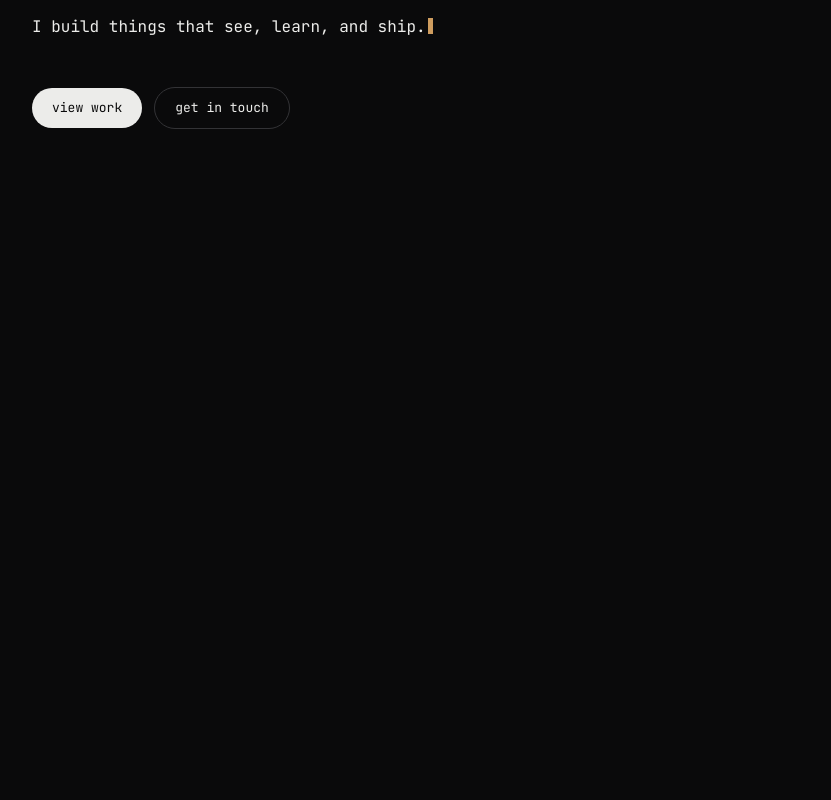
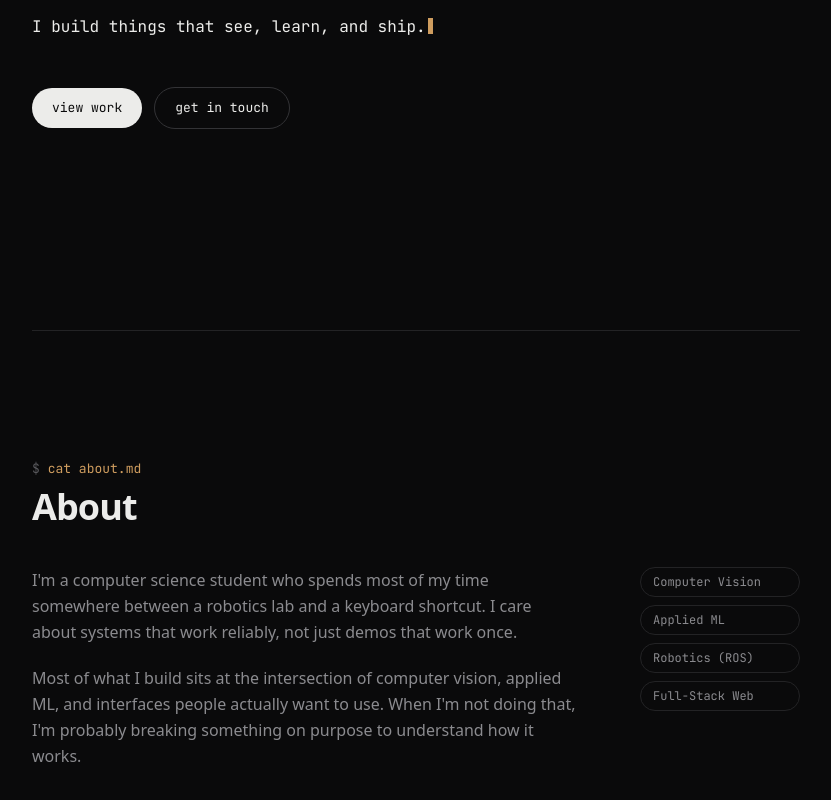
Before and after one commit to vaibhavdabas16/portfolio, a Next.js app: page / in a window 1280 px wide. Shown: the part 470-1270 px from the top of the page, without its empty margins (224-1055 px from the left). Before the commit the page ends 800 px from the top, so only its background shows below. Built offline with nearby package versions, Linux system fonts and the light colour scheme.

Commit message:
feat: about section and reusable terminal-style section label

```diff
--- a/src/app/page.tsx
+++ b/src/app/page.tsx
@@ -1,5 +1,6 @@
 import Nav from "@/components/Nav";
 import Hero from "@/components/Hero";
+import About from "@/components/About";
 
 export default function Home() {
   return (
@@ -7,6 +8,8 @@ export default function Home() {
       <Nav />
       <main>
         <Hero />
+        <div className="mx-auto max-w-3xl border-t border-border" />
+        <About />
       </main>
     </>
   );
--- /dev/null
+++ b/src/components/About.tsx
@@ -0,0 +1,36 @@
+import { profile } from "@/data/portfolio";
+import SectionLabel from "./SectionLabel";
+
+export default function About() {
+  return (
+    <section id="about" className="px-6 sm:px-8 py-28 sm:py-32">
+      <div className="mx-auto w-full max-w-3xl">
+        <SectionLabel command="cat about.md" title="About" />
+
+        <div className="grid gap-10 sm:grid-cols-[1fr_auto] sm:gap-16">
+          <div className="space-y-5">
+            {profile.about.map((para, i) => (
+              <p
+                key={i}
+                className="text-[15px] sm:text-base leading-relaxed text-text-secondary"
+              >
+                {para}
+              </p>
+            ))}
+          </div>
+
+          <div className="flex sm:flex-col flex-wrap gap-2 sm:min-w-[160px]">
+            {profile.focus.map((item) => (
+              <span
+                key={item}
+                className="rounded-full border border-border px-3 py-1.5 font-mono text-xs text-text-secondary whitespace-nowrap"
+              >
+                {item}
+              </span>
+            ))}
+          </div>
+        </div>
+      </div>
+    </section>
+  );
+}
--- /dev/null
+++ b/src/components/SectionLabel.tsx
@@ -0,0 +1,18 @@
+export default function SectionLabel({
+  command,
+  title,
+}: {
+  command: string;
+  title: string;
+}) {
+  return (
+    <div className="mb-10 flex flex-col gap-2">
+      <span className="font-mono text-[13px] text-accent">
+        <span className="text-text-tertiary">$</span> {command}
+      </span>
+      <h2 className="font-[family-name:var(--font-display)] text-3xl sm:text-4xl font-semibold tracking-tight text-text-primary">
+        {title}
+      </h2>
+    </div>
+  );
+}
```
